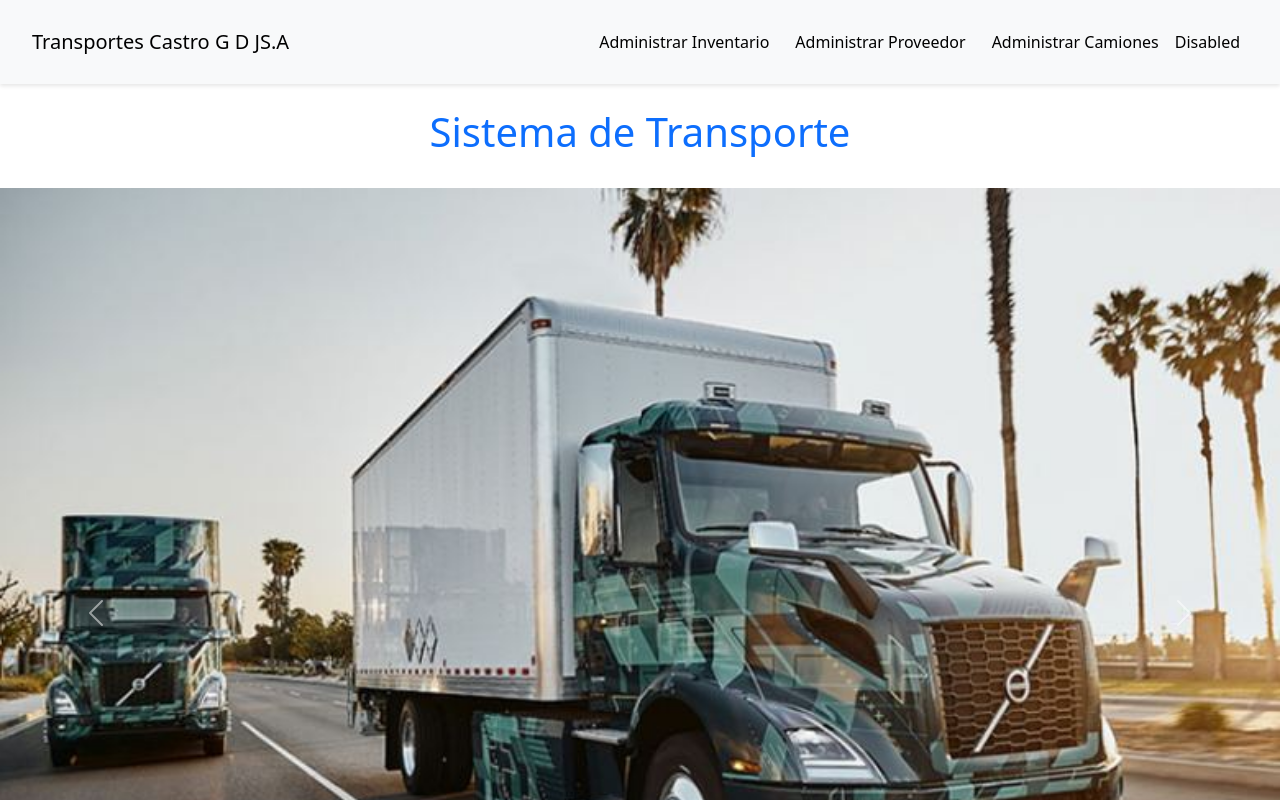
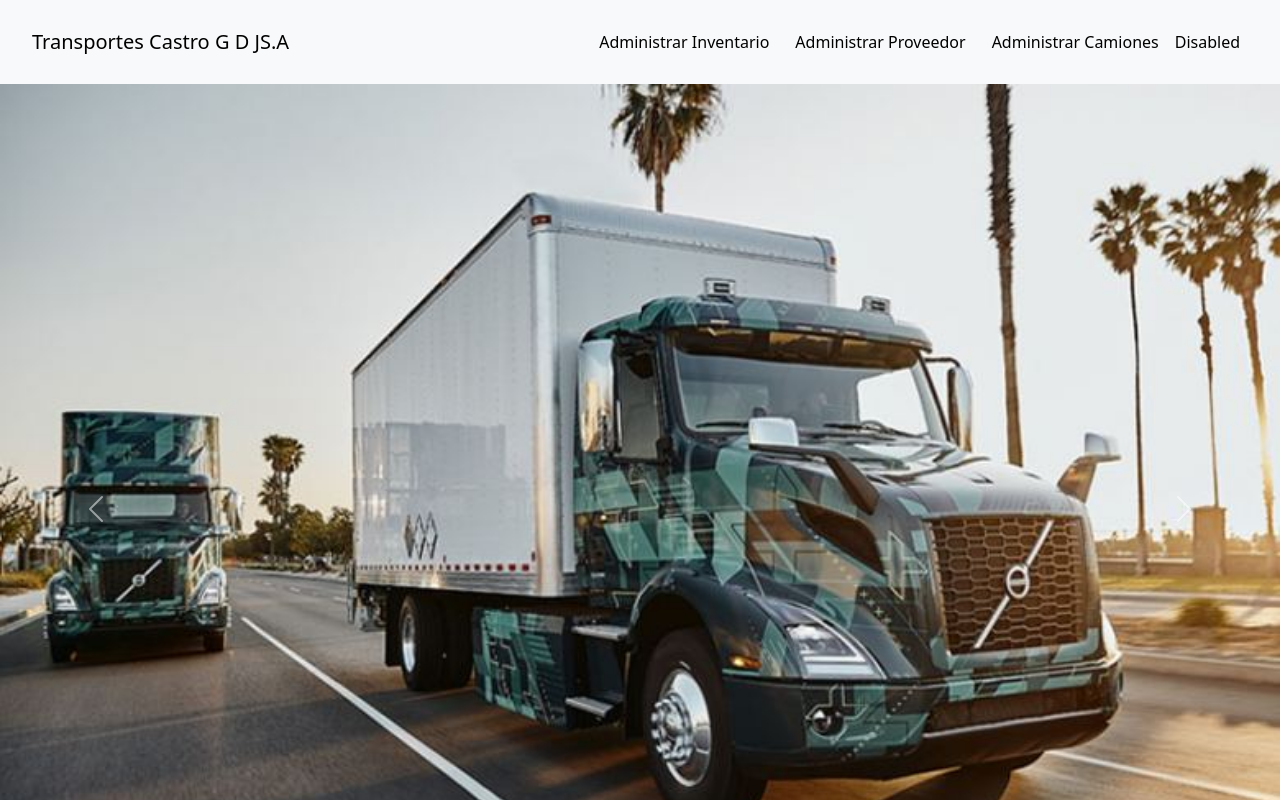
Before and after one commit to Pereira7382/Transporte-Castro-G-D-J-S.A, a React (Create React App) app in the folder frontend/sistemareact/: page /home in a window 1280 px wide. Shown: the top 800 px of the page. Built offline with nearby package versions, Linux system fonts and the light colour scheme.

Commit message:
quitando titulo

```diff
--- a/frontend/sistemareact/src/Pages/Home.jsx
+++ b/frontend/sistemareact/src/Pages/Home.jsx
@@ -7,9 +7,8 @@ import Carrusel from '../Components/paginaPrincipal';
 const Home = () => {
   return (
     <Layout>
-        <br></br>
-        <h1 className='text-primary text-center'>Sistema de Transporte </h1>
-        <br></br>
+
+
         <Carrusel />
     </Layout>
   )
```
